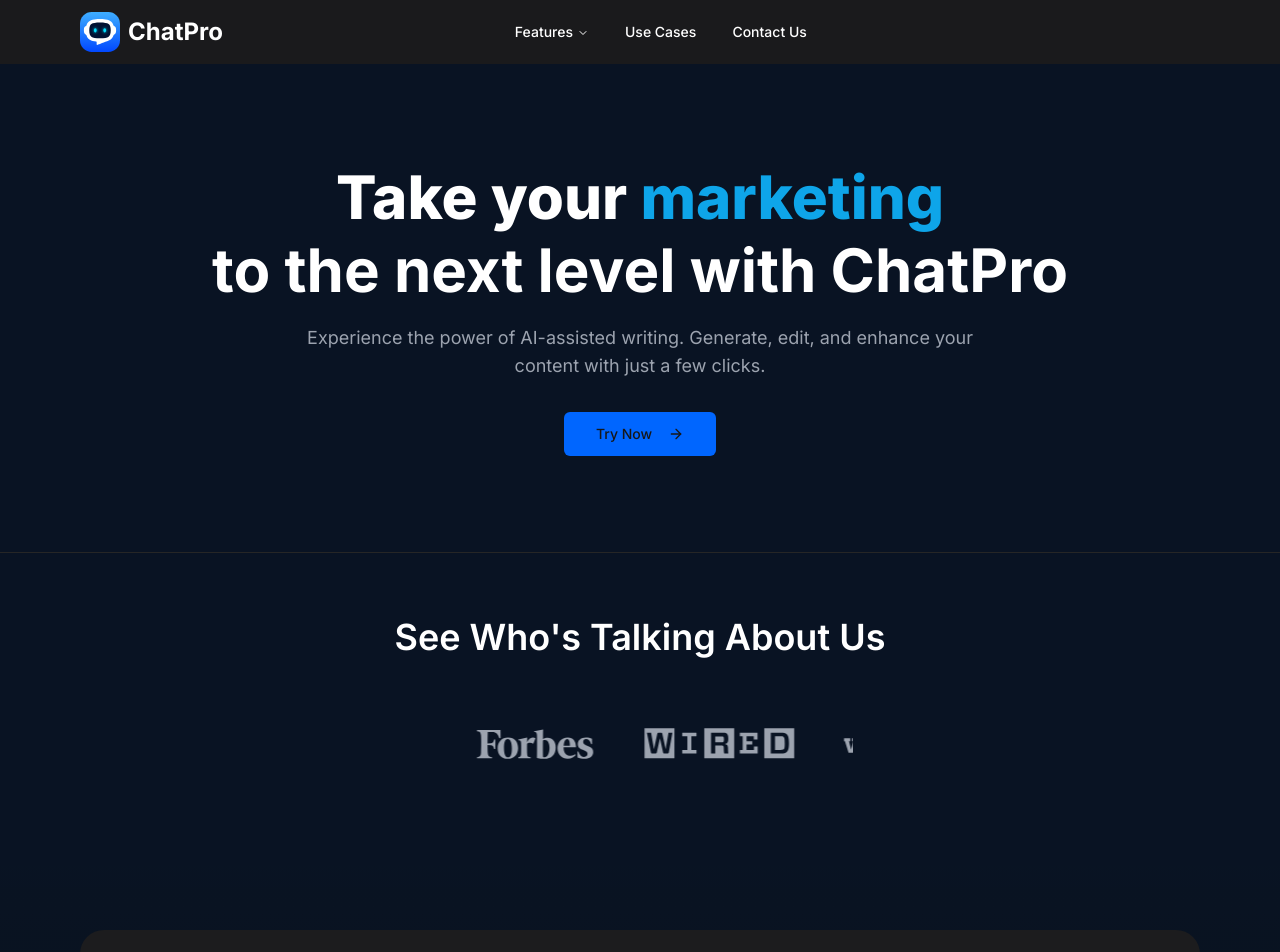
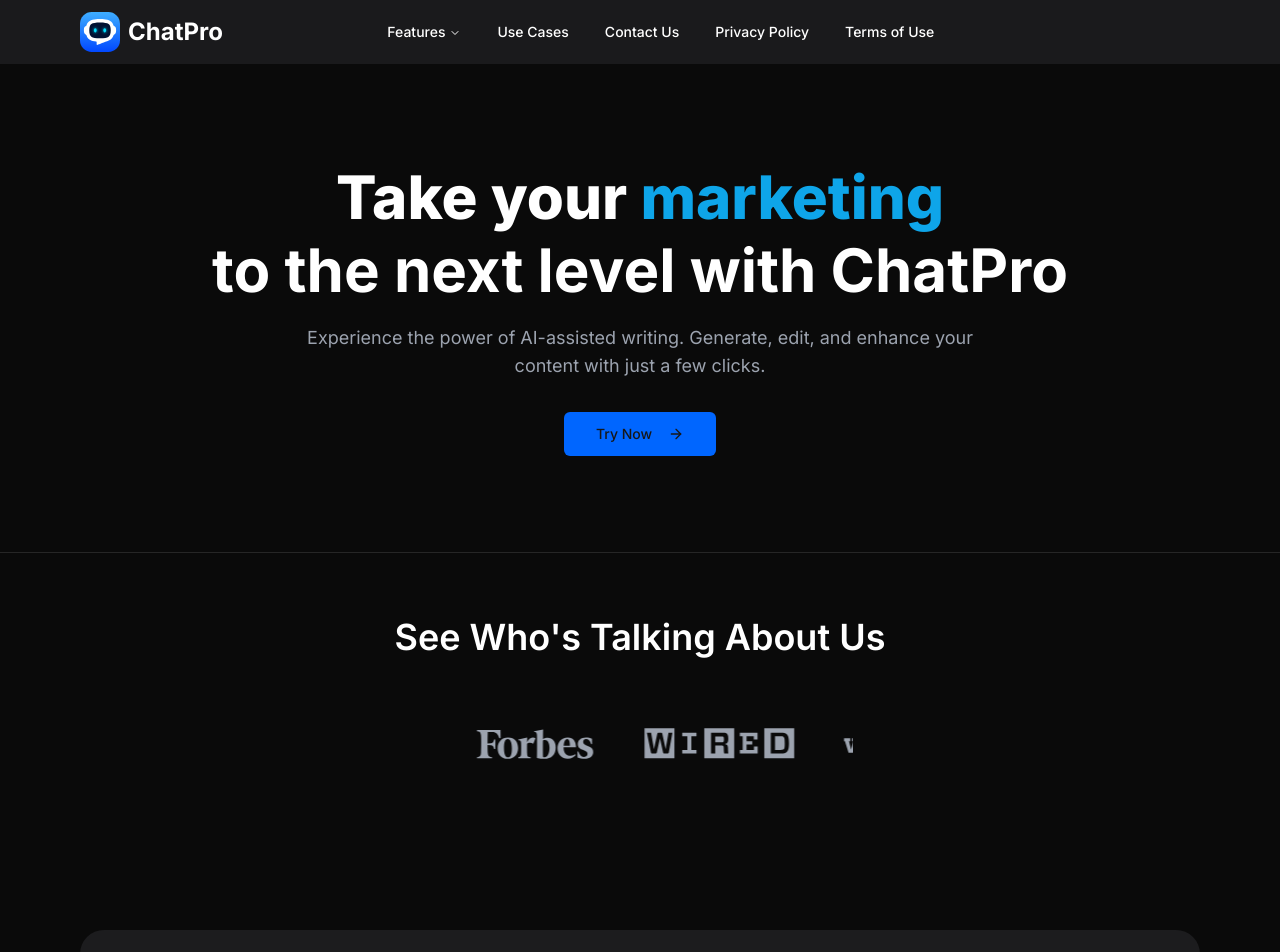
Before and after one commit to kiddohack/chatpro, a Next.js app: page / in a window 1280 px wide. Shown: the top 952 px of the page. Built offline with nearby package versions, Linux system fonts and the light colour scheme.

Commit message:
Redesigned header and backgroudn

```diff
--- a/components/header.tsx
+++ b/components/header.tsx
@@ -44,10 +44,10 @@ export function Header() {
                     Features
                   </NavigationMenuTrigger>
                   <NavigationMenuContent>
-                    <ul className="grid w-[400px] gap-3 p-4 md:w-[500px] md:grid-cols-2">
+                    <ul className="grid gap-3 p-4 w-[500px] grid-cols-2">
                       <li className="row-span-3">
                         <Link
-                          href="/features"
+                          href="#features"
                           className="flex h-full w-full select-none flex-col justify-end rounded-md bg-gradient-to-b from-[#0066FF]/20 to-[#0066FF]/10 p-6 no-underline outline-none focus:shadow-md"
                         >
                           <div className="mb-2 mt-4 text-lg font-medium">
@@ -58,20 +58,20 @@ export function Header() {
                           </p>
                         </Link>
                       </li>
-                      <ListItem href="/features/chat" title="AI Chat">
-                        Advanced conversation capabilities
+                      <ListItem href="#" title="Internet Search">
+                        Get instant response of your question
                       </ListItem>
-                      <ListItem
-                        href="/features/images"
-                        title="Image Generation"
-                      >
+                      <ListItem href="#" title="Image Generation">
                         Create stunning visuals instantly
                       </ListItem>
-                      <ListItem
-                        href="/features/documents"
-                        title="Document Analysis"
-                      >
+                      <ListItem href="#" title="Document Analysis">
                         Process and analyze any document
+                      </ListItem>
+                      <ListItem href="#" title="Writing Tone">
+                        You can choose the tone of your text
+                      </ListItem>
+                      <ListItem href="#" title="Web-Mobile Sync">
+                        Buy once and use everywhere
                       </ListItem>
                     </ul>
                   </NavigationMenuContent>
@@ -87,6 +87,20 @@ export function Header() {
                   <Link href="/contacts" legacyBehavior passHref>
                     <NavigationMenuLink className="group inline-flex h-10 w-max items-center justify-center rounded-md bg-transparent px-4 py-2 text-sm font-medium transition-colors hover:bg-[#2C2C2E] hover:text-white focus:bg-[#2C2C2E] focus:text-white focus:outline-none disabled:pointer-events-none disabled:opacity-50 data-[active]:bg-[#2C2C2E]/50 data-[state=open]:bg-[#2C2C2E]/50">
                       Contact Us
+                    </NavigationMenuLink>
+                  </Link>
+                </NavigationMenuItem>
+                <NavigationMenuItem>
+                  <Link href="/contacts" legacyBehavior passHref>
+                    <NavigationMenuLink className="group inline-flex h-10 w-max items-center justify-center rounded-md bg-transparent px-4 py-2 text-sm font-medium transition-colors hover:bg-[#2C2C2E] hover:text-white focus:bg-[#2C2C2E] focus:text-white focus:outline-none disabled:pointer-events-none disabled:opacity-50 data-[active]:bg-[#2C2C2E]/50 data-[state=open]:bg-[#2C2C2E]/50">
+                      Privacy Policy
+                    </NavigationMenuLink>
+                  </Link>
+                </NavigationMenuItem>
+                <NavigationMenuItem>
+                  <Link href="/contacts" legacyBehavior passHref>
+                    <NavigationMenuLink className="group inline-flex h-10 w-max items-center justify-center rounded-md bg-transparent px-4 py-2 text-sm font-medium transition-colors hover:bg-[#2C2C2E] hover:text-white focus:bg-[#2C2C2E] focus:text-white focus:outline-none disabled:pointer-events-none disabled:opacity-50 data-[active]:bg-[#2C2C2E]/50 data-[state=open]:bg-[#2C2C2E]/50">
+                      Terms of Use
                     </NavigationMenuLink>
                   </Link>
                 </NavigationMenuItem>
@@ -129,7 +143,7 @@ export function Header() {
             >
               <nav className="flex flex-col space-y-4">
                 <Link
-                  href="/features"
+                  href="#features"
                   className="text-lg font-medium hover:text-[#0066FF]"
                   onClick={() => setIsOpen(false)}
                 >
@@ -147,7 +161,21 @@ export function Header() {
                   className="text-lg font-medium hover:text-[#0066FF]"
                   onClick={() => setIsOpen(false)}
                 >
-                  Compare Plans
+                  Contact Us
+                </Link>
+                <Link
+                  href="/pricing"
+                  className="text-lg font-medium hover:text-[#0066FF]"
+                  onClick={() => setIsOpen(false)}
+                >
+                  Privacy Policy
+                </Link>
+                <Link
+                  href="/pricing"
+                  className="text-lg font-medium hover:text-[#0066FF]"
+                  onClick={() => setIsOpen(false)}
+                >
+                  Terms of Use
                 </Link>
                 <div className="pt-4 flex flex-col space-y-4">
                   <Button
--- a/page.tsx
+++ b/page.tsx
@@ -31,7 +31,7 @@ export default function LandingPage() {
     <div className="max-h-full h-[100dvh] text-white scrollbar-hide scrollbar-custom">
       <div className="bg-neutral-950">
         {/* Hero Section */}
-        <section className="relative px-4 pt-24 pb-16 overflow-hidden bg-[#0066FF]/10">
+        <section className="relative px-4 pt-24 pb-16 overflow-hidden">
           <div className="absolute inset-0 " />
           <div className="container relative mx-auto max-w-6xl">
             <div className="text-center mb-8">
@@ -66,7 +66,7 @@ export default function LandingPage() {
         </section>
 
         {/* Infinite Logo Scroll */}
-        <section className="py-16 border-t overflow-hidden flex flex-col items-center bg-[#0066FF]/10">
+        <section className="py-16 border-t overflow-hidden flex flex-col items-center">
           <h3 className="text-center text-2xl md:text-4xl font-semibold text-white mb-8">
             See Who's Talking About Us
           </h3>
@@ -95,7 +95,7 @@ export default function LandingPage() {
         </section>
 
         {/* Features Section */}
-        <section className="py-16 bg-gradient-to-b from-[#0066FF]/10 to-transparent">
+        <section className="py-16" id="features">
           <div className="container mx-auto max-w-6xl px-4">
             <Features />
           </div>
```
